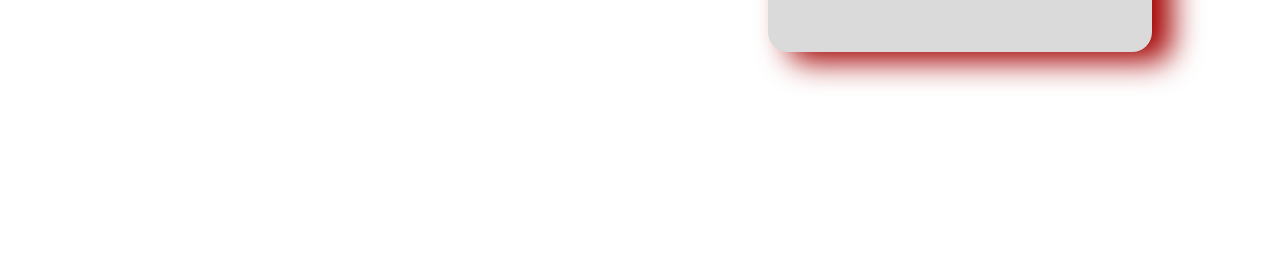
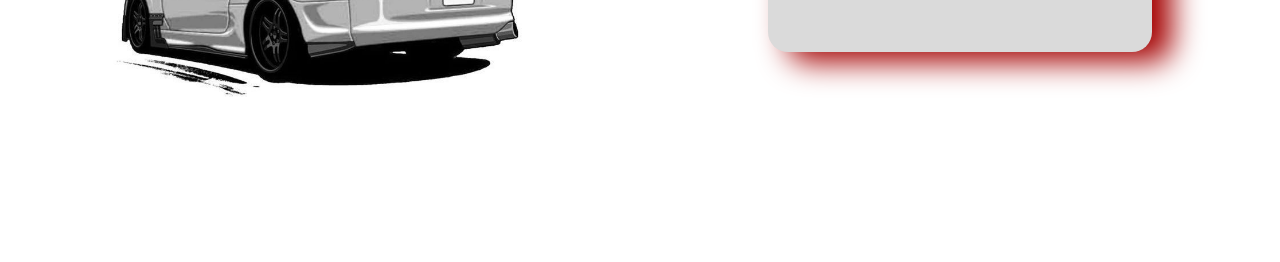
Before and after one commit to Olivaresss/SupraHub, a plain HTML site: page Site/html/login.html in a window 1280 px wide. Shown: the part 538-800 px from the top of the page. Drawn offline with Linux system fonts and the light colour scheme; a web font is replaced by a local one.

Commit message:
arrumando imagem login

```diff
--- a/Site/html/login.html
+++ b/Site/html/login.html
@@ -14,7 +14,7 @@
         <div class="left-login">
             <h1>Faça o Login<br>E entre para o SUPRAHUB</h1>
             <a href="https://storyset.com/science">
-                <img src="../assets/toyota.jpeg" alt="" class="jpeg">
+                <img src="../assets/toyota-login.jpeg" alt="" class="jpeg">
             </a>
         </div>
         <div class="right-login">
```
Also changed, not shown: Site/assets/toyota-login.jpeg (renamed from Site/assets/wretrytuyiuoi;jfthrgefwdeq.jpeg).
